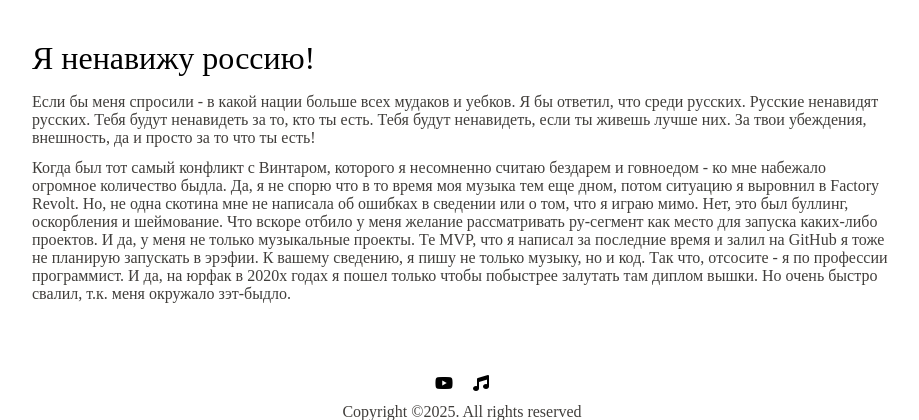
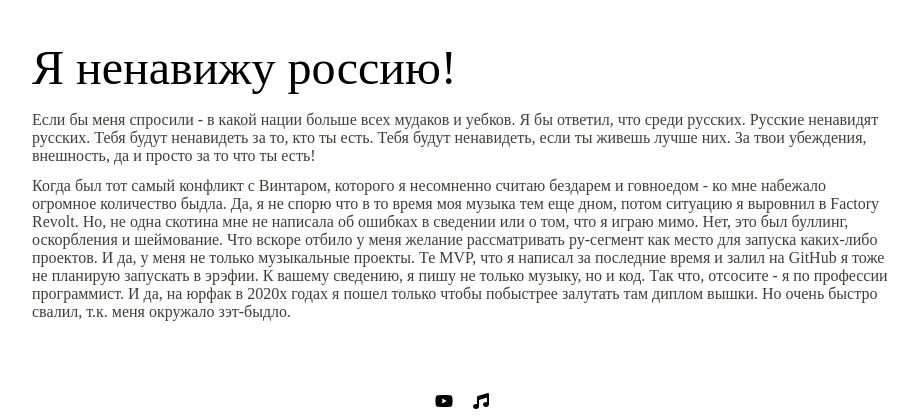
Before and after one commit to CrashTheRoutines/luxurycar_landing, a PHP site: page /articles/i-hate-rus.html in a window 1280 px wide. Shown: the part 50-470 px from the top of the page, without its empty margins (178-1097 px from the left). Run offline with PHP 8.4, Linux system fonts and the light colour scheme.

Commit message:
Update styles.css

```diff
--- a/styles.css
+++ b/styles.css
@@ -304,5 +304,9 @@ p {
 }
 
 .contact p {
-  font-size: 25px;
+  font-size: 32px;
 }
+
+.content h2 {
+  font-size: 48px;
+}
```
